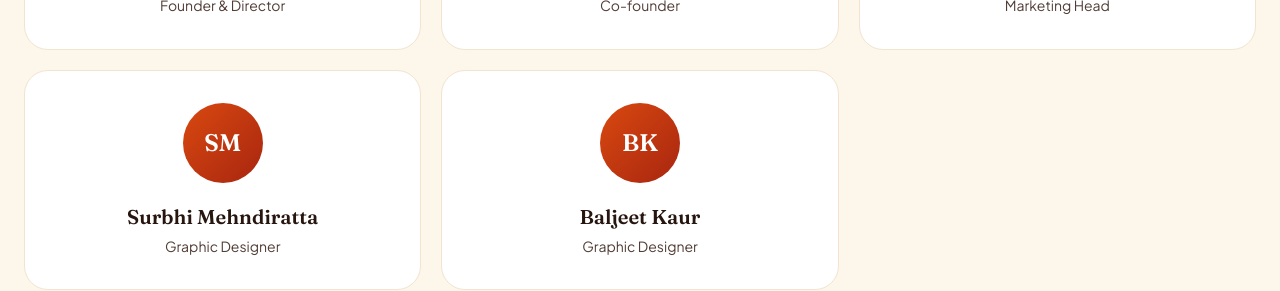
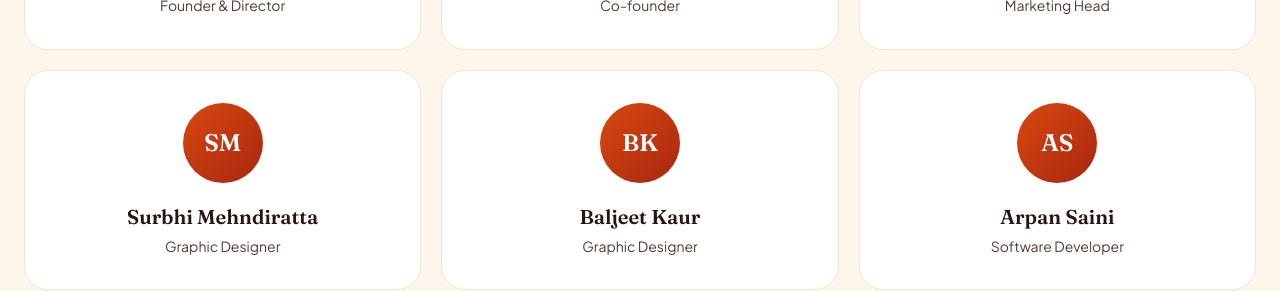
Before and after one commit to santwayne/school-management-platform, a React (Vite) app in the folder frontend/: page /team in a window 1280 px wide. Shown: the part 552-843 px from the top of the page. Built offline with nearby package versions, Linux system fonts and the light colour scheme; no server answers.

Commit message:
Add Arpan Saini, Sant Kaur, Mandeep Kaur to Team page (re-apply)
This was already pushed once but got dropped from master when PR #24
was merged from a stale branch snapshot. Re-applying on top of the
current master (which now also includes PR #25/#26).

```diff
--- a/frontend/src/components/Team.jsx
+++ b/frontend/src/components/Team.jsx
@@ -11,6 +11,9 @@ const TEAM = [
   { initials: 'PM', name: 'Piyush Mehndiratta', role: 'Marketing Head' },
   { initials: 'SM', name: 'Surbhi Mehndiratta', role: 'Graphic Designer' },
   { initials: 'BK', name: 'Baljeet Kaur', role: 'Graphic Designer' },
+  { initials: 'AS', name: 'Arpan Saini', role: 'Software Developer' },
+  { initials: 'SK', name: 'Sant Kaur', role: 'Senior Software Developer' },
+  { initials: 'MK', name: 'Mandeep Kaur', role: 'Senior Web Developer' },
 ];
 
 export default function Team() {
```
